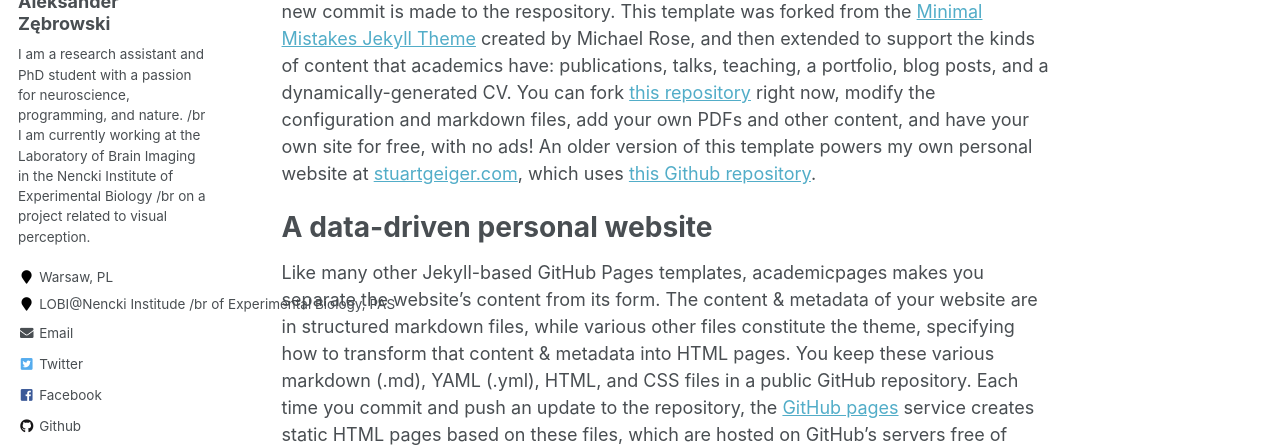
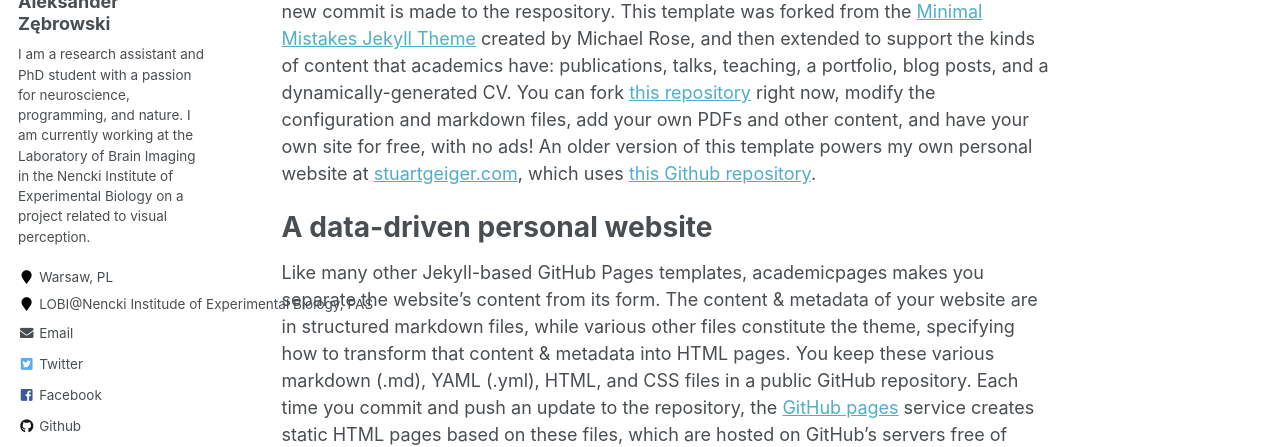
Before and after one commit to SanderZeb/SanderZeb.github.io, a Jekyll site: the page built from _pages/about.md, in a window 1280 px wide. Shown: the part 271-718 px from the top of the page. Built offline with Jekyll 4.4.1, drawn with Linux system fonts in a browser that asks for light colours; some web fonts are replaced.

```diff
--- a/_config.yml
+++ b/_config.yml
@@ -82,9 +82,10 @@ analytics:
 author:
   name             : "Aleksander Zębrowski"
   avatar           : "ja2.jpg"
-  bio              : "I am a research assistant and PhD student with a passion for neuroscience, programming, and nature. /br I am currently working at the Laboratory of Brain Imaging in the Nencki Institute of Experimental Biology /br on a project related to visual perception."
+  bio              : "I am a research assistant and PhD student with a passion for neuroscience, programming, and nature. I am currently working at the Laboratory of Brain Imaging in the Nencki Institute of Experimental Biology on a project related to visual perception."
   location         : "Warsaw, PL"
-  employer         : "LOBI@Nencki Institude /br of Experimental Biology, PAS"
+  employer         : "LOBI@Nencki Institude
+of Experimental Biology, PAS"
   pubmed           : #"https://www.ncbi.nlm.nih.gov/pubmed/?term=john+snow"
   googlescholar    : #"http://yourfullgooglescholarurl.com"
   email            : "a.zebrowski@nencki.edu.pl"
```
